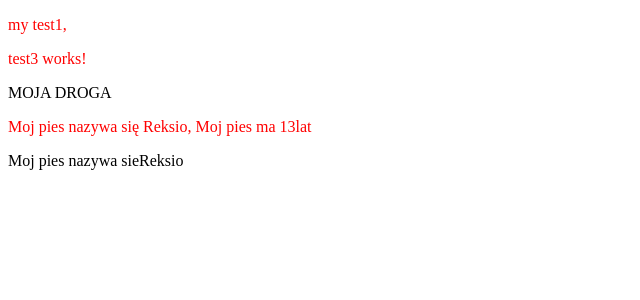
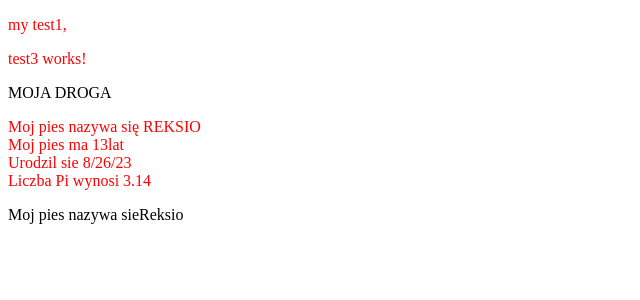
Before and after one commit to DGStach/kurs-Angular, an Angular app: page / in a window 1280 px wide. Shown: the top 300 px of the page, without its empty margins (0-640 px from the left). Built offline with nearby package versions, Linux system fonts and the light colour scheme.

Commit message:
formatowanie danych za pomoca pipe

```diff
--- a/src/app/wyswietlanie-danych/wyswietlanie-danych.component.html
+++ b/src/app/wyswietlanie-danych/wyswietlanie-danych.component.html
@@ -1,7 +1,9 @@
 <!DOCTYPE html>
 <p>
-    Moj pies nazywa się {{dog.name}},
-    Moj pies ma {{dog.age}}lat
+    Moj pies nazywa się {{dog.name|uppercase}}<br>
+    Moj pies ma {{dog.age}}lat <br>
+    Urodzil sie {{dog.date|date:'shortDate'}} <br>
+    Liczba Pi wynosi {{pi | number:'1.0-2'}}
 </p>
 
 {{showDog()}}
--- a/src/app/wyswietlanie-danych/wyswietlanie-danych.component.ts
+++ b/src/app/wyswietlanie-danych/wyswietlanie-danych.component.ts
@@ -1,4 +1,5 @@
 import { Component } from '@angular/core';
+import { Data } from '@angular/router';
 
 @Component({
   selector: 'app-wyswietlanie-danych',
@@ -8,7 +9,8 @@ import { Component } from '@angular/core';
 
 export class WyswietlanieDanychComponent {
 
-dog = new Dog('Reksio', 13)
+  dog = new Dog('Reksio', 13, new Date);
+  pi:number=3.14232352323
 
   showDog() {
     return `Moj pies nazywa sie` + this.dog.name
@@ -16,6 +18,6 @@ dog = new Dog('Reksio', 13)
 }
 
 class Dog {
-  constructor(public name: string, public age: number) {
+  constructor(public name: string, public age: number, public date:Date) {
   }
 }
```
